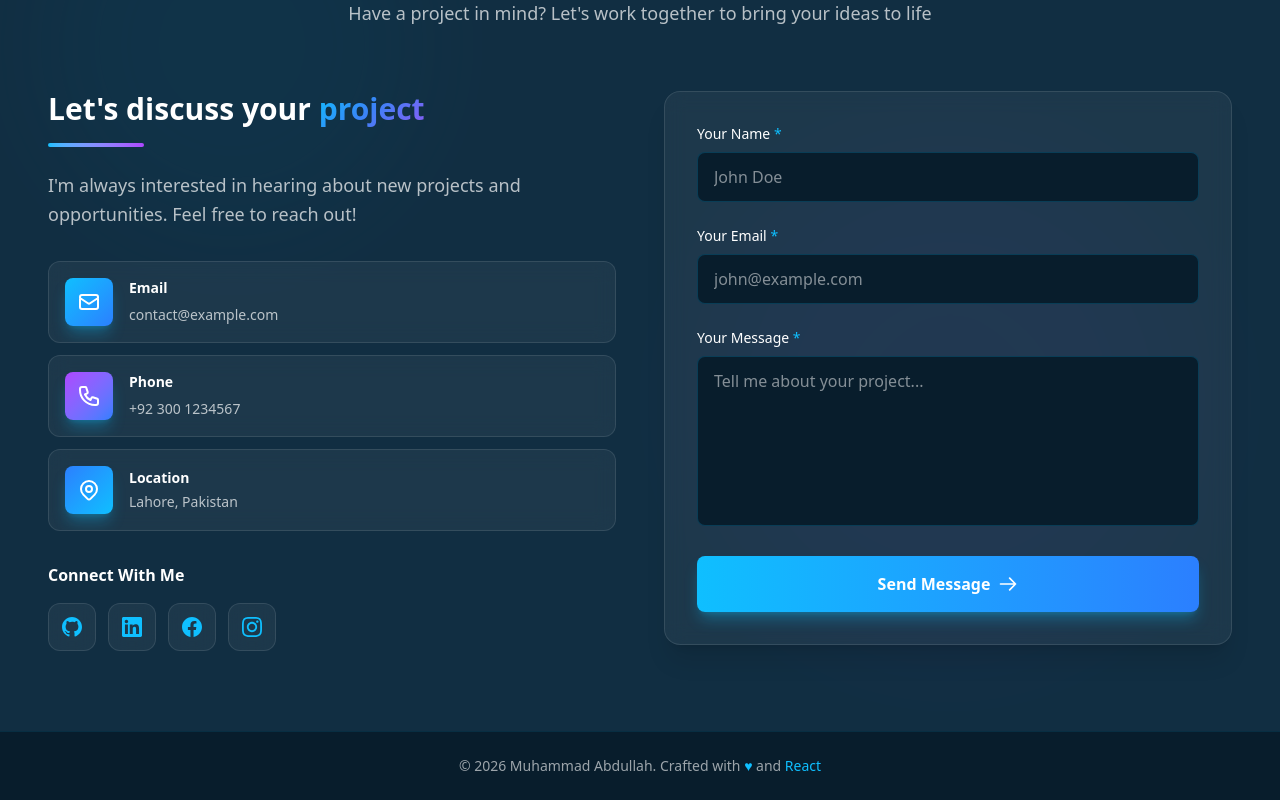
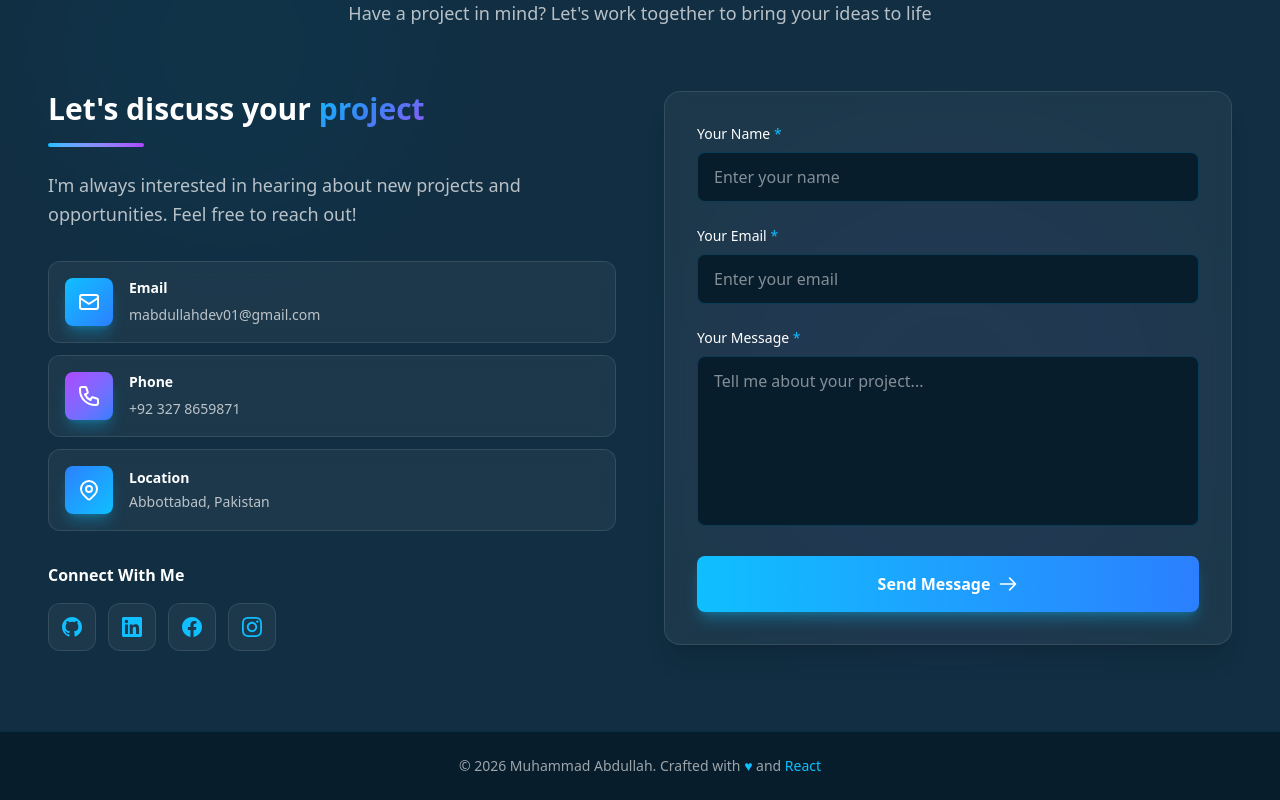
Before and after one commit to mrabdullah99/my-portfolio, a React (Vite) app: page / in a window 1280 px wide. Shown: the part 4998-5798 px from the top of the page. Built offline with nearby package versions, Linux system fonts and the light colour scheme.

Commit message:
Update contact form placeholders

```diff
--- a/src/components/ContactSection.jsx
+++ b/src/components/ContactSection.jsx
@@ -74,8 +74,8 @@ export default function ContactSection() {
         />
       ),
       title: "Email",
-      content: "contact@example.com",
-      href: "mailto:contact@example.com",
+      content: "mabdullahdev01@gmail.com",
+      href: "mailto:mabdullahdev01@gmail.com",
       gradient: "from-[#0fbfff] to-blue-500",
     },
     {
@@ -88,8 +88,8 @@ export default function ContactSection() {
         />
       ),
       title: "Phone",
-      content: "+92 300 1234567",
-      href: "tel:+923001234567",
+      content: "+92 327 8659871",
+      href: "tel:+923278659871",
       gradient: "from-purple-500 to-blue-500",
     },
     {
@@ -110,7 +110,7 @@ export default function ContactSection() {
         </>
       ),
       title: "Location",
-      content: "Lahore, Pakistan",
+      content: "Abbottabad, Pakistan",
       gradient: "from-blue-500 to-[#0fbfff]",
     },
   ];
@@ -385,7 +385,7 @@ export default function ContactSection() {
                       required
                       disabled={isSubmitting}
                       className="contact-input w-full px-4 py-3 bg-[#081d2c] text-white rounded-lg border border-[#0fbfff]/20 focus:outline-none disabled:opacity-50 disabled:cursor-not-allowed"
-                      placeholder="John Doe"
+                      placeholder="Enter your name"
                     />
                   </div>
 
@@ -405,7 +405,7 @@ export default function ContactSection() {
                       required
                       disabled={isSubmitting}
                       className="contact-input w-full px-4 py-3 bg-[#081d2c] text-white rounded-lg border border-[#0fbfff]/20 focus:outline-none disabled:opacity-50 disabled:cursor-not-allowed"
-                      placeholder="john@example.com"
+                      placeholder="Enter your email"
                     />
                   </div>
 
```
